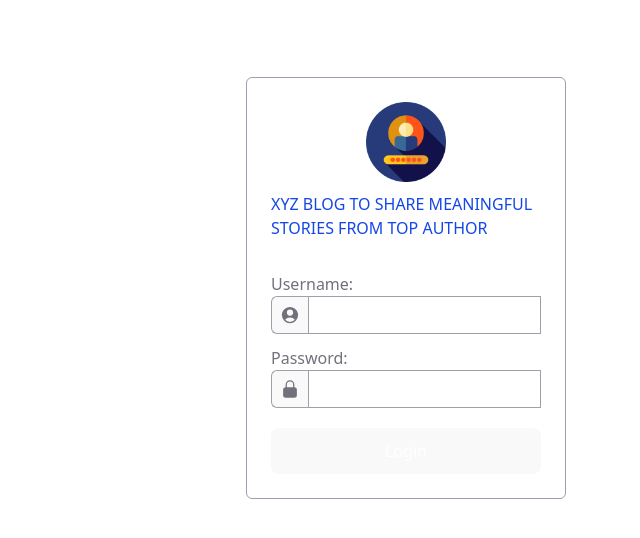
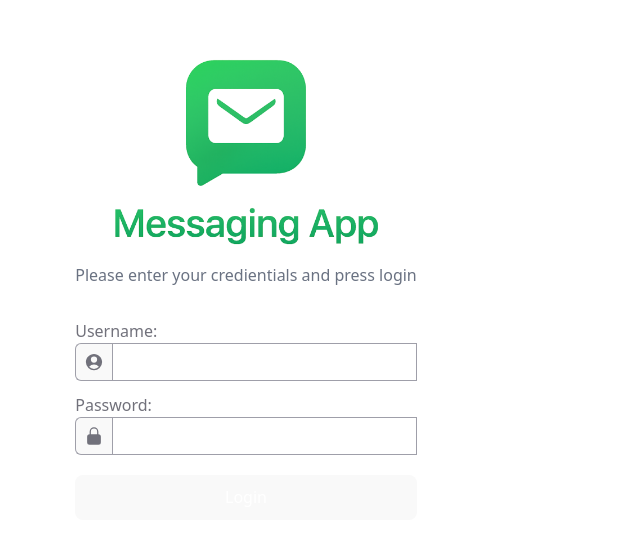
Before and after one commit to VietAnhPhan/top-messaging-app, a React (Vite) app: page /login in a window 1280 px wide. Shown: the part 112-650 px from the top of the page, without its empty margins (394-1034 px from the left). Built offline with nearby package versions, Linux system fonts and the light colour scheme.

Commit message:
Add logo and change background of button

```diff
--- a/src/components/Login/Login.jsx
+++ b/src/components/Login/Login.jsx
@@ -1,5 +1,5 @@
 import "./Login.css";
-import loginImage from "../../assets/password_223128.png";
+import logoImage from "/logo-landscape.png";
 import { AuthContext } from "../../Context";
 import { ErrorBoundary } from "react-error-boundary";
 import { useContext, useState } from "react";
@@ -49,16 +49,15 @@ function Login(props) {
     >
       <title>{`Login | ${props.sitename}`}</title>
       <div className="flex items-center h-full justify-center">
-        <div className="grid grid-cols-1 xl:grid-cols-4">
-          <div className="bg-white p-6 rounded-md xl:col-span-1 xl:col-start-3 border-[1px] border-gray-400">
+        <div className="bg-white p-6 rounded-md xl:col-span-1 xl:col-start-3">
           <div className="mb-8 flex flex-col gap-2.5">
             <img
-                src={loginImage}
+              src={logoImage}
               alt="login icon"
-                className="size-20 mx-auto"
+              className="w-72 mx-auto"
             />
-              <p className="uppercase text-blue-700">
-                XYZ Blog to share meaningful stories from top author
+            <p className="text-gray-500">
+              Please enter your credientials and press login
             </p>
           </div>
           <form action={login} className="flex flex-col">
@@ -128,7 +127,6 @@ function Login(props) {
           </form>
         </div>
       </div>
-      </div>
     </ErrorBoundary>
   );
 }
--- a/src/index.css
+++ b/src/index.css
@@ -7,7 +7,7 @@
     font-size: 1em;
     font-weight: 500;
     font-family: inherit;
-    background-color: var(--color-blue-700);
+    background-color: var(--color-green-600);
     cursor: pointer;
     transition: border-color 0.25s;
     color: white;
```
Also changed, not shown: public/logo-landscape.png (added), public/logo.png (added). Lines whose indentation alone changed are shown as unchanged.
